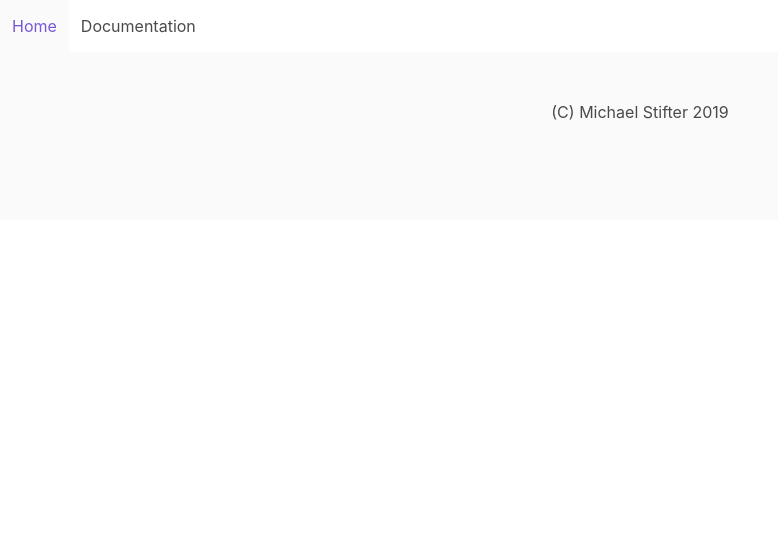
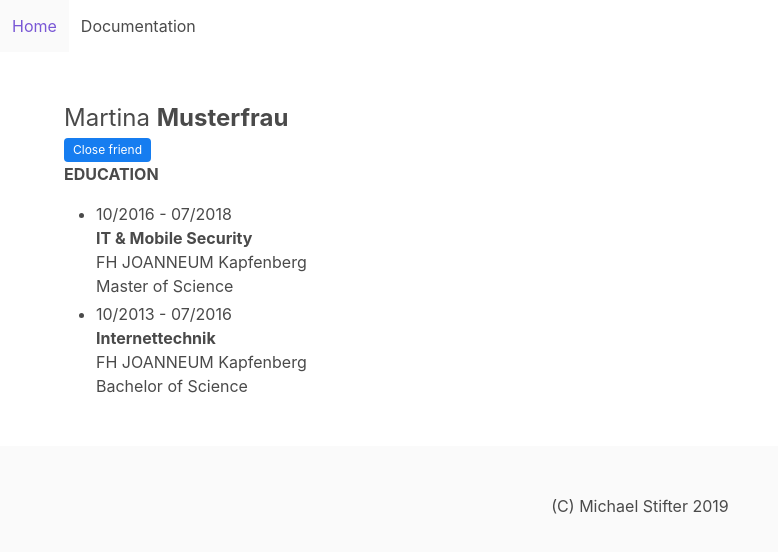
Before and after one commit to MICSTI/okapi, a Vue app in the folder frontend/: page /contact in a window 1280 px wide. Shown: the top 552 px of the page, without its empty margins (0-778 px from the left). Built offline with nearby package versions, Linux system fonts and the light colour scheme.

Commit message:
feat: add skeleton for contact detail page

```diff
--- a/frontend/src/router/index.js
+++ b/frontend/src/router/index.js
@@ -1,6 +1,7 @@
 import Vue from 'vue'
 import Router from 'vue-router'
 import Home from '../views/Home.vue'
+import Contact from '../views/Contact.vue'
 
 Vue.use(Router)
 
@@ -14,6 +15,11 @@ export default new Router({
       component: Home
     },
     {
+      path: '/contact',
+      name: 'contact',
+      component: Contact
+    },
+    {
       path: '/about',
       name: 'about',
       // route level code-splitting
--- /dev/null
+++ b/frontend/src/views/Contact.vue
@@ -0,0 +1,35 @@
+<template>
+  <section class="section">
+    <div class="container">
+      <div class="is-size-4">
+        Martina <span class="has-text-weight-bold">Musterfrau</span>
+      </div>
+    </div>
+
+    <div class="container">
+      <div>
+        <span class="tag is-info">Close friend</span>
+      </div>
+    </div>
+
+    <div class="container">
+      <div class="header has-text-weight-bold is-uppercase">Education</div>
+      <div class="content">
+        <ul>
+          <li>
+            <div>10/2016 - 07/2018</div>
+            <div class="has-text-weight-bold">IT & Mobile Security</div>
+            <div>FH JOANNEUM Kapfenberg</div>
+            <div>Master of Science</div>
+          </li>
+          <li>
+            <div>10/2013 - 07/2016</div>
+            <div class="has-text-weight-bold">Internettechnik</div>
+            <div>FH JOANNEUM Kapfenberg</div>
+            <div>Bachelor of Science</div>
+          </li>
+        </ul>
+      </div>
+    </div>
+  </section>
+</template>
```
